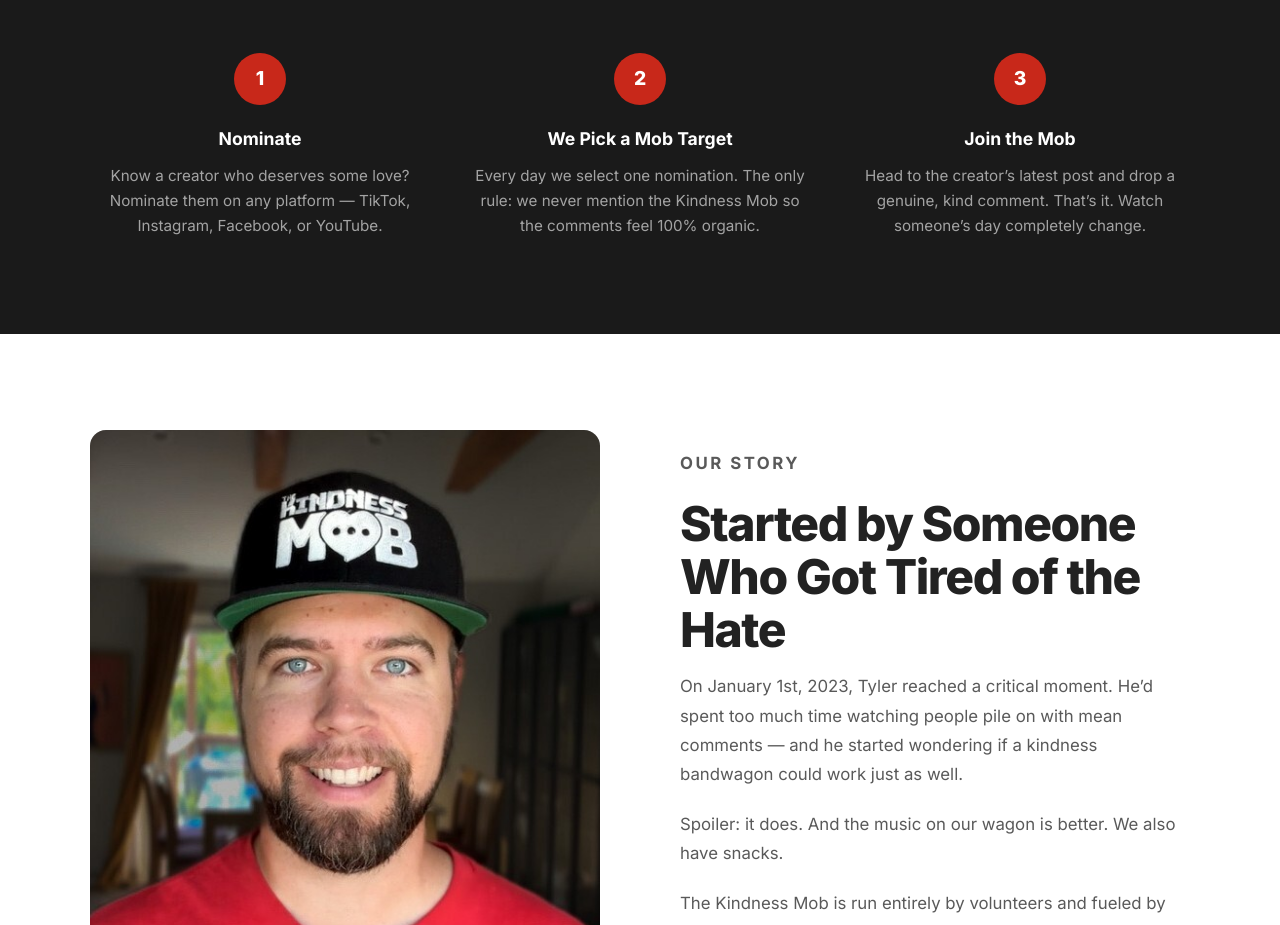
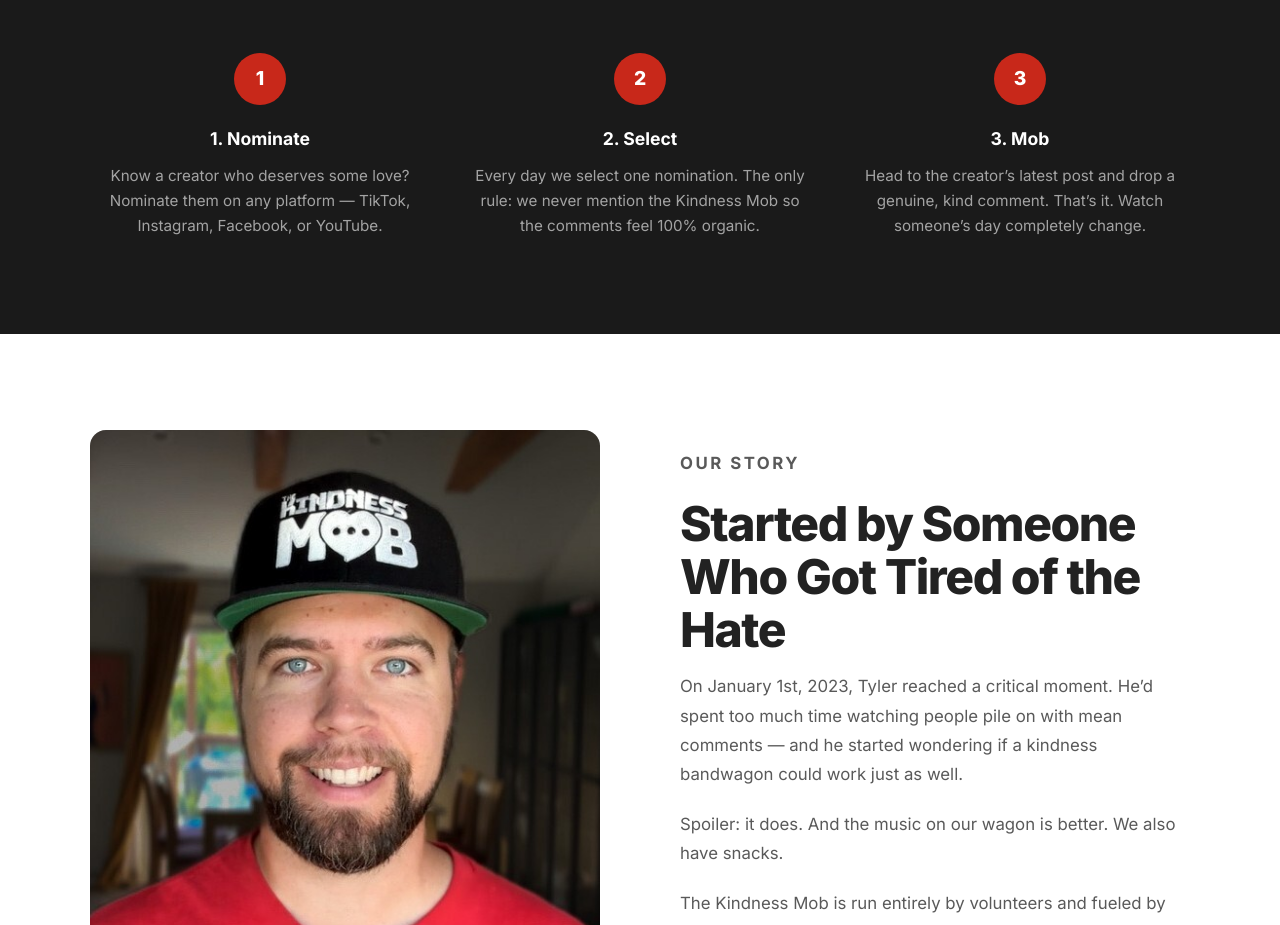
Before and after one commit to killergrowth/kindnessmob, a website: page index.html in a window 1280 px wide. Shown: the part 1224-2149 px from the top of the page. Drawn offline with Linux system fonts and the light colour scheme.

Commit message:
How It Works: rename steps to 1. Nominate / 2. Select / 3. Mob

```diff
--- a/index.html
+++ b/index.html
@@ -76,17 +76,17 @@
       <div class="steps">
         <div class="step-card">
           <div class="step-num">1</div>
-          <h3>Nominate</h3>
+          <h3>1. Nominate</h3>
           <p>Know a creator who deserves some love? Nominate them on any platform &#8212; TikTok, Instagram, Facebook, or YouTube.</p>
         </div>
         <div class="step-card">
           <div class="step-num">2</div>
-          <h3>We Pick a Mob Target</h3>
+          <h3>2. Select</h3>
           <p>Every day we select one nomination. The only rule: we never mention the Kindness Mob so the comments feel 100% organic.</p>
         </div>
         <div class="step-card">
           <div class="step-num">3</div>
-          <h3>Join the Mob</h3>
+          <h3>3. Mob</h3>
           <p>Head to the creator&#8217;s latest post and drop a genuine, kind comment. That&#8217;s it. Watch someone&#8217;s day completely change.</p>
         </div>
       </div>
```
